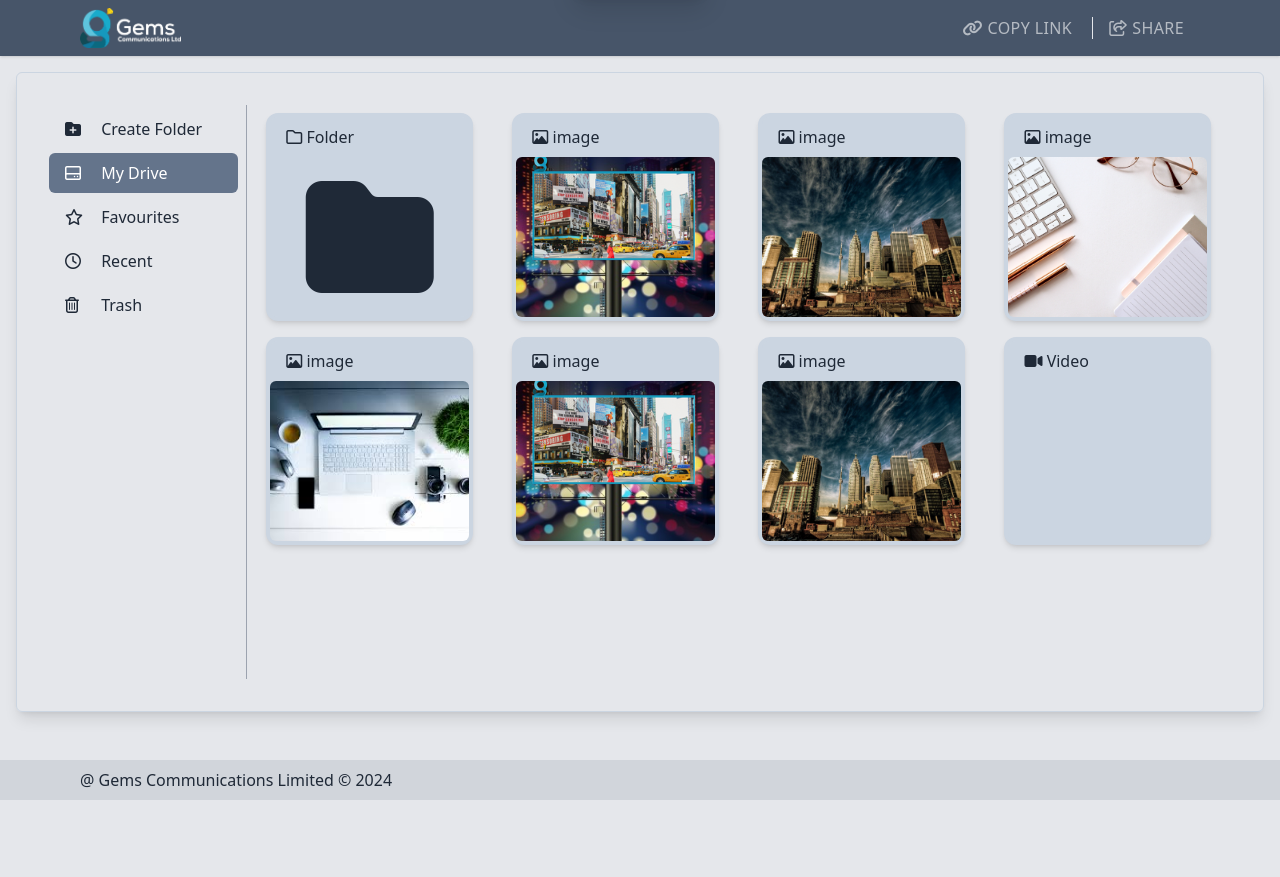
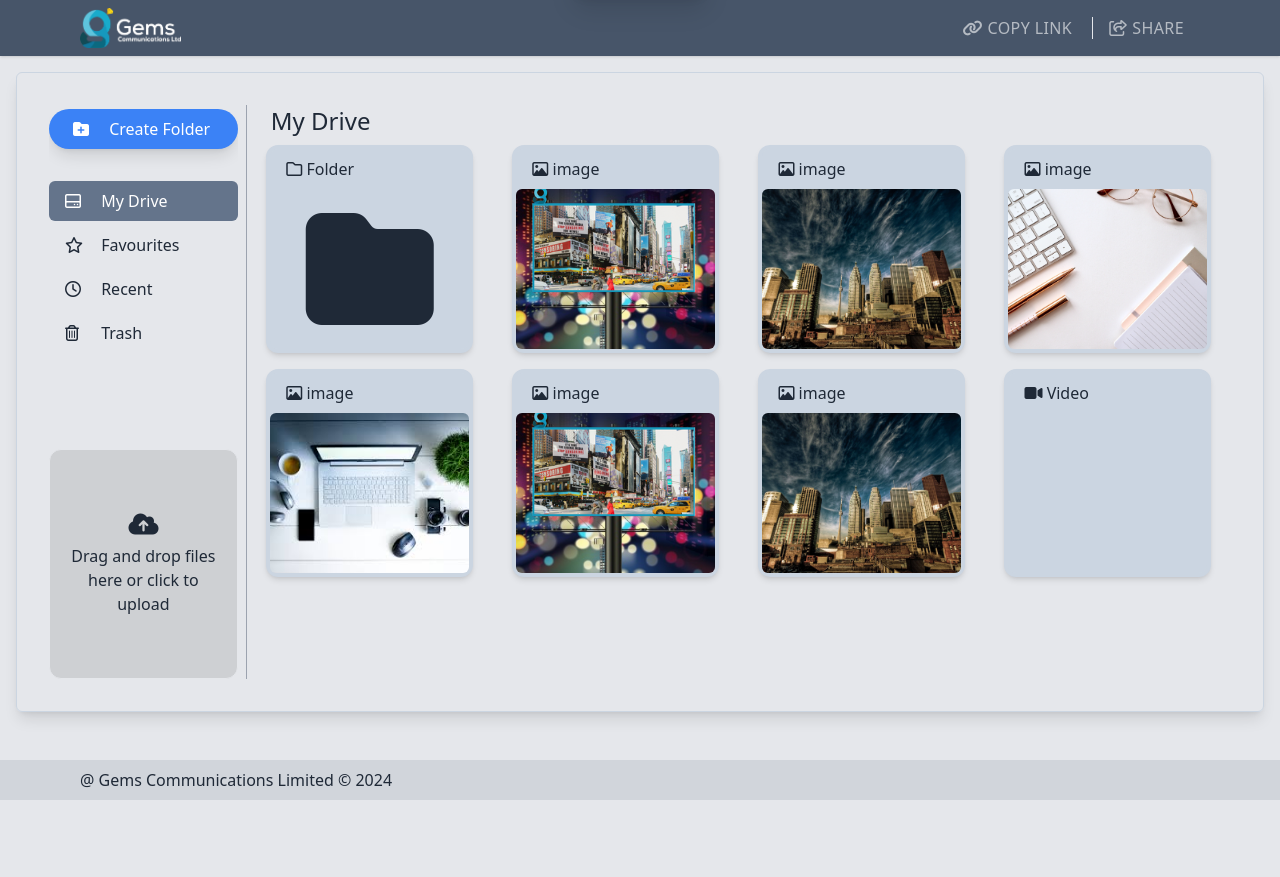
Before and after one commit to IAMA3I3/gemscompliancedrive, a PHP site: page / in a window 1280 px wide. Shown: the top 877 px of the page. Run offline with PHP 8.4, Linux system fonts and the light colour scheme; some libraries are stand-ins or nearby versions; grey boxes are pictures that could not be loaded.

Commit message:
update-240116

```diff
--- /dev/null
+++ b/public/favourite.php
@@ -0,0 +1,93 @@
+<div class=" h-full w-full p-2 pt-0 overflow-x-hidden overflow-y-auto scrollbar" id="sub-screen" mode="FAVOURITES">
+    <!--  -->
+    <div class=" pl-4">
+        <div class=" text-2xl mb-2">Favourites</div>
+    </div>
+    <!--  -->
+    <div class=" grid grid-cols-1 sm:grid-cols-2 md:grid-cols-4 gap-4 *:m-auto">
+        <!--  -->
+        <div class=" w-[90%] rounded-xl shadow-md border-4 border-slate-300 bg-slate-300" id="main-body-item">
+            <div class=" py-2 px-4 w-full truncate overflow-hidden z-10">
+                <i class="fa-regular fa-folder"></i>
+                <span class="">Folder</span>
+            </div>
+            <div class=" h-40 overflow-hidden rounded-md">
+                <div class=" h-full flex items-center justify-center text-6xl md:text-9xl">
+                    <i class="fa-solid fa-folder"></i>
+                </div>
+            </div>
+        </div>
+        <!--  -->
+        <div class=" w-[90%] rounded-xl shadow-md border-4 border-slate-300 bg-slate-300" id="main-body-item">
+            <div class=" py-2 px-4 w-full truncate overflow-hidden z-10">
+                <i class="fa-regular fa-image"></i>
+                <span class="">image</span>
+            </div>
+            <div class=" h-40 overflow-hidden rounded-md">
+                <img id="img" src="assets/b.png" alt="" class=" cursor-pointer w-full h-full object-cover transition hover:scale-105">
+            </div>
+        </div>
+        <!--  -->
+        <div class=" w-[90%] rounded-xl shadow-md border-4 border-slate-300 bg-slate-300" id="main-body-item">
+            <div class=" py-2 px-4 w-full truncate overflow-hidden">
+                <i class="fa-regular fa-image"></i>
+                <span class="">image</span>
+            </div>
+            <div class=" h-40 overflow-hidden rounded-md">
+                <img id="img" src="assets/city.jpg" alt="" class=" cursor-pointer w-full h-full object-cover transition hover:scale-105">
+            </div>
+        </div>
+        <!--  -->
+        <div class=" w-[90%] rounded-xl shadow-md border-4 border-slate-300 bg-slate-300" id="main-body-item">
+            <div class=" py-2 px-4 w-full truncate overflow-hidden">
+                <i class="fa-regular fa-image"></i>
+                <span class="">image</span>
+            </div>
+            <div class=" h-40 overflow-hidden rounded-md">
+                <img id="img" src="assets/desk-2.jpg" alt="" class=" cursor-pointer w-full h-full object-cover transition hover:scale-105">
+            </div>
+        </div>
+        <!--  -->
+        <div class=" w-[90%] rounded-xl shadow-md border-4 border-slate-300 bg-slate-300" id="main-body-item">
+            <div class=" py-2 px-4 w-full truncate overflow-hidden">
+                <i class="fa-regular fa-image"></i>
+                <span class="">image</span>
+            </div>
+            <div class=" h-40 overflow-hidden rounded-md">
+                <img id="img" src="assets/images.jpeg" alt="" class=" cursor-pointer w-full h-full object-cover transition hover:scale-105">
+            </div>
+        </div>
+        <!--  -->
+        <div class=" w-[90%] rounded-xl shadow-md border-4 border-slate-300 bg-slate-300" id="main-body-item">
+            <div class=" py-2 px-4 w-full truncate overflow-hidden">
+                <i class="fa-regular fa-image"></i>
+                <span class="">image</span>
+            </div>
+            <div class=" h-40 overflow-hidden rounded-md">
+                <img id="img" src="assets/b.png" alt="" class=" cursor-pointer w-full h-full object-cover transition hover:scale-105">
+            </div>
+        </div>
+        <!--  -->
+        <div class=" w-[90%] rounded-xl shadow-md border-4 border-slate-300 bg-slate-300" id="main-body-item">
+            <div class=" py-2 px-4 w-full truncate overflow-hidden">
+                <i class="fa-regular fa-image"></i>
+                <span class="">image</span>
+            </div>
+            <div class=" h-40 overflow-hidden rounded-md">
+                <img id="img" src="assets/city.jpg" alt="" class=" cursor-pointer w-full h-full object-cover transition hover:scale-105">
+            </div>
+        </div>
+        <!--  -->
+        <div class=" w-[90%] rounded-xl shadow-md border-4 border-slate-300 bg-slate-300" id="main-body-item">
+            <div class=" py-2 px-4 w-full truncate overflow-hidden">
+                <i class="fa-solid fa-video"></i>
+                <span class="">Video</span>
+            </div>
+            <div class=" h-40 overflow-hidden rounded-md">
+                <video id="img" src="assets/video.mp4" class=" cursor-pointer w-full h-full object-cover transition hover:scale-105"></video>
+            </div>
+        </div>
+        <!--  -->
+    </div>
+    <!--  -->
+</div>
--- /dev/null
+++ b/public/includes/api.php
@@ -0,0 +1,3 @@
+<?php
+
+echo "Successful";
--- a/public/index.php
+++ b/public/index.php
@@ -1,6 +1,5 @@
 <?php
 
-include_once './includes/session.php';
 include './includes/functions.php';
 include './components/header.php';
 ?>
@@ -20,9 +19,9 @@ include './components/header.php';
         <!-- left bar -->
         <div class=" w-[20%] h-full border-r border-gray-400 pr-1 md:pr-2">
             <!--  -->
-            <div class=" h-full w-full overflow-x-hidden overflow-y-auto scrollbar *:truncate *:my-1">
+            <div class="h-full md:h-[60%] w-full overflow-x-hidden overflow-y-auto scrollbar *:truncate *:my-1 first:*:mb-8">
                 <!--  -->
-                <div class=" cursor-pointer py-2 px-4 rounded-md hover:bg-slate-300 active:bg-slate-500 active:text-white">
+                <div class=" cursor-pointer py-2 px-6 rounded-full bg-blue-500 text-white hover:bg-blue-400 active:scale-95 active:text-white shadow-lg">
                     <i class="fa-solid fa-folder-plus w-8"></i>
                     <span>Create Folder</span>
                 </div>
@@ -49,98 +48,31 @@ include './components/header.php';
                 <!--  -->
             </div>
             <!--  -->
+            <!-- upload -->
+            <div class=" hidden md:inline-block h-[40%]">
+                <label class=" rounded-xl h-full flex justify-center items-center flex-col text-center p-4 border cursor-pointer" id="drop-zone">
+                    <i class="fa-solid fa-cloud-arrow-up text-2xl mb-2"></i>
+                    <span>Drag and drop files here or click to upload</span>
+                    <input onchange="uploadFiles(this.files)" type="file" class=" hidden" name="" id="upload-input" multiple>
+                    <!-- progress bar -->
+                    <div class=" w-full mt-2" id="prog-container">
+                        <div class=" w-full h-2 rounded-full bg-gray-400" id="prog">
+                            <div class=" h-full rounded-full bg-blue-500" id="prog-thumb"></div>
+                        </div>
+                        <div class="" id="prog-per">0%</div>
+                    </div>
+                    <!--  -->
+                </label>
+            </div>
+            <!--  -->
+            <!--  -->
         </div>
         <!--  -->
         <!-- main body -->
-        <div class=" h-full w-full p-2 overflow-x-hidden overflow-y-auto scrollbar">
-            <!--  -->
-            <div class=" grid grid-cols-1 sm:grid-cols-2 md:grid-cols-4 gap-4 *:m-auto">
-                <!--  -->
-                <div class=" w-[90%] rounded-xl shadow-md border-4 border-slate-300 bg-slate-300" id="main-body-item">
-                    <div class=" py-2 px-4 w-full truncate overflow-hidden z-10">
-                        <i class="fa-regular fa-folder"></i>
-                        <span class="">Folder</span>
-                    </div>
-                    <div class=" h-40 overflow-hidden rounded-md">
-                        <div class=" h-full flex items-center justify-center text-6xl md:text-9xl">
-                            <i class="fa-solid fa-folder"></i>
-                        </div>
-                    </div>
-                </div>
-                <!--  -->
-                <div class=" w-[90%] rounded-xl shadow-md border-4 border-slate-300 bg-slate-300" id="main-body-item">
-                    <div class=" py-2 px-4 w-full truncate overflow-hidden z-10">
-                        <i class="fa-regular fa-image"></i>
-                        <span class="">image</span>
-                    </div>
-                    <div class=" h-40 overflow-hidden rounded-md">
-                        <img id="img" src="assets/b.png" alt="" class=" cursor-pointer w-full h-full object-cover transition hover:scale-105">
-                    </div>
-                </div>
-                <!--  -->
-                <div class=" w-[90%] rounded-xl shadow-md border-4 border-slate-300 bg-slate-300" id="main-body-item">
-                    <div class=" py-2 px-4 w-full truncate overflow-hidden">
-                        <i class="fa-regular fa-image"></i>
-                        <span class="">image</span>
-                    </div>
-                    <div class=" h-40 overflow-hidden rounded-md">
-                        <img id="img" src="assets/city.jpg" alt="" class=" cursor-pointer w-full h-full object-cover transition hover:scale-105">
-                    </div>
-                </div>
-                <!--  -->
-                <div class=" w-[90%] rounded-xl shadow-md border-4 border-slate-300 bg-slate-300" id="main-body-item">
-                    <div class=" py-2 px-4 w-full truncate overflow-hidden">
-                        <i class="fa-regular fa-image"></i>
-                        <span class="">image</span>
-                    </div>
-                    <div class=" h-40 overflow-hidden rounded-md">
-                        <img id="img" src="assets/desk-2.jpg" alt="" class=" cursor-pointer w-full h-full object-cover transition hover:scale-105">
-                    </div>
-                </div>
-                <!--  -->
-                <div class=" w-[90%] rounded-xl shadow-md border-4 border-slate-300 bg-slate-300" id="main-body-item">
-                    <div class=" py-2 px-4 w-full truncate overflow-hidden">
-                        <i class="fa-regular fa-image"></i>
-                        <span class="">image</span>
-                    </div>
-                    <div class=" h-40 overflow-hidden rounded-md">
-                        <img id="img" src="assets/images.jpeg" alt="" class=" cursor-pointer w-full h-full object-cover transition hover:scale-105">
-                    </div>
-                </div>
-                <!--  -->
-                <div class=" w-[90%] rounded-xl shadow-md border-4 border-slate-300 bg-slate-300" id="main-body-item">
-                    <div class=" py-2 px-4 w-full truncate overflow-hidden">
-                        <i class="fa-regular fa-image"></i>
-                        <span class="">image</span>
-                    </div>
-                    <div class=" h-40 overflow-hidden rounded-md">
-                        <img id="img" src="assets/b.png" alt="" class=" cursor-pointer w-full h-full object-cover transition hover:scale-105">
-                    </div>
-                </div>
-                <!--  -->
-                <div class=" w-[90%] rounded-xl shadow-md border-4 border-slate-300 bg-slate-300" id="main-body-item">
-                    <div class=" py-2 px-4 w-full truncate overflow-hidden">
-                        <i class="fa-regular fa-image"></i>
-                        <span class="">image</span>
-                    </div>
-                    <div class=" h-40 overflow-hidden rounded-md">
-                        <img id="img" src="assets/city.jpg" alt="" class=" cursor-pointer w-full h-full object-cover transition hover:scale-105">
-                    </div>
-                </div>
-                <!--  -->
-                <div class=" w-[90%] rounded-xl shadow-md border-4 border-slate-300 bg-slate-300" id="main-body-item">
-                    <div class=" py-2 px-4 w-full truncate overflow-hidden">
-                        <i class="fa-solid fa-video"></i>
-                        <span class="">Video</span>
-                    </div>
-                    <div class=" h-40 overflow-hidden rounded-md">
-                        <video id="img" src="assets/video.mp4" class=" cursor-pointer w-full h-full object-cover transition hover:scale-105"></video>
-                    </div>
-                </div>
-                <!--  -->
-            </div>
-            <!--  -->
-        </div>
+        <?php
+        include './my_drive.php';
+        include './favourite.php';
+        ?>
         <!--  -->
     </div>
     <!--  -->
--- /dev/null
+++ b/public/my_drive.php
@@ -0,0 +1,94 @@
+<div class=" is-active h-full w-full p-2 pt-0 overflow-x-hidden overflow-y-auto scrollbar" id="sub-screen" mode="MYDRIVE">
+    <!--  -->
+    <div class=" pl-4">
+        <div class=" text-2xl mb-2">My Drive</div>
+        <!-- <div class=" text-sm font-semibold text-gray-500 mb-2">Drag and drop files here to upload</div> -->
+    </div>
+    <!--  -->
+    <div class=" grid grid-cols-1 sm:grid-cols-2 md:grid-cols-4 gap-4 *:m-auto">
+        <!--  -->
+        <div class=" w-[90%] rounded-xl shadow-md border-4 border-slate-300 bg-slate-300" id="main-body-item">
+            <div class=" py-2 px-4 w-full truncate overflow-hidden z-10">
+                <i class="fa-regular fa-folder"></i>
+                <span class="">Folder</span>
+            </div>
+            <div class=" h-40 overflow-hidden rounded-md">
+                <div class=" h-full flex items-center justify-center text-6xl md:text-9xl">
+                    <i class="fa-solid fa-folder"></i>
+                </div>
+            </div>
+        </div>
+        <!--  -->
+        <div class=" w-[90%] rounded-xl shadow-md border-4 border-slate-300 bg-slate-300" id="main-body-item">
+            <div class=" py-2 px-4 w-full truncate overflow-hidden z-10">
+                <i class="fa-regular fa-image"></i>
+                <span class="">image</span>
+            </div>
+            <div class=" h-40 overflow-hidden rounded-md">
+                <img id="img" src="assets/b.png" alt="" class=" cursor-pointer w-full h-full object-cover transition hover:scale-105">
+            </div>
+        </div>
+        <!--  -->
+        <div class=" w-[90%] rounded-xl shadow-md border-4 border-slate-300 bg-slate-300" id="main-body-item">
+            <div class=" py-2 px-4 w-full truncate overflow-hidden">
+                <i class="fa-regular fa-image"></i>
+                <span class="">image</span>
+            </div>
+            <div class=" h-40 overflow-hidden rounded-md">
+                <img id="img" src="assets/city.jpg" alt="" class=" cursor-pointer w-full h-full object-cover transition hover:scale-105">
+            </div>
+        </div>
+        <!--  -->
+        <div class=" w-[90%] rounded-xl shadow-md border-4 border-slate-300 bg-slate-300" id="main-body-item">
+            <div class=" py-2 px-4 w-full truncate overflow-hidden">
+                <i class="fa-regular fa-image"></i>
+                <span class="">image</span>
+            </div>
+            <div class=" h-40 overflow-hidden rounded-md">
+                <img id="img" src="assets/desk-2.jpg" alt="" class=" cursor-pointer w-full h-full object-cover transition hover:scale-105">
+            </div>
+        </div>
+        <!--  -->
+        <div class=" w-[90%] rounded-xl shadow-md border-4 border-slate-300 bg-slate-300" id="main-body-item">
+            <div class=" py-2 px-4 w-full truncate overflow-hidden">
+                <i class="fa-regular fa-image"></i>
+                <span class="">image</span>
+            </div>
+            <div class=" h-40 overflow-hidden rounded-md">
+                <img id="img" src="assets/images.jpeg" alt="" class=" cursor-pointer w-full h-full object-cover transition hover:scale-105">
+            </div>
+        </div>
+        <!--  -->
+        <div class=" w-[90%] rounded-xl shadow-md border-4 border-slate-300 bg-slate-300" id="main-body-item">
+            <div class=" py-2 px-4 w-full truncate overflow-hidden">
+                <i class="fa-regular fa-image"></i>
+                <span class="">image</span>
+            </div>
+            <div class=" h-40 overflow-hidden rounded-md">
+                <img id="img" src="assets/b.png" alt="" class=" cursor-pointer w-full h-full object-cover transition hover:scale-105">
+            </div>
+        </div>
+        <!--  -->
+        <div class=" w-[90%] rounded-xl shadow-md border-4 border-slate-300 bg-slate-300" id="main-body-item">
+            <div class=" py-2 px-4 w-full truncate overflow-hidden">
+                <i class="fa-regular fa-image"></i>
+                <span class="">image</span>
+            </div>
+            <div class=" h-40 overflow-hidden rounded-md">
+                <img id="img" src="assets/city.jpg" alt="" class=" cursor-pointer w-full h-full object-cover transition hover:scale-105">
+            </div>
+        </div>
+        <!--  -->
+        <div class=" w-[90%] rounded-xl shadow-md border-4 border-slate-300 bg-slate-300" id="main-body-item">
+            <div class=" py-2 px-4 w-full truncate overflow-hidden">
+                <i class="fa-solid fa-video"></i>
+                <span class="">Video</span>
+            </div>
+            <div class=" h-40 overflow-hidden rounded-md">
+                <video id="img" src="assets/video.mp4" class=" cursor-pointer w-full h-full object-cover transition hover:scale-105"></video>
+            </div>
+        </div>
+        <!--  -->
+    </div>
+    <!--  -->
+</div>
--- a/public/src/script.js
+++ b/public/src/script.js
@@ -92,6 +92,7 @@ copyBtn.onclick = () => {
 
 // mode
 const leftBarItems = document.querySelectorAll('#left-bar-item')
+const subScreens = document.querySelectorAll('#sub-screen')
 
 let currentMode = "MYDRIVE"
 
@@ -104,8 +105,20 @@ leftBarItems.forEach((item) => {
             i.classList.remove('is-active')
         })
 
+        subScreens.forEach((i) => {
+            i.classList.remove('is-active')
+        })
+
         if (currentMode === mode) {
             item.classList.add('is-active')
+
+            subScreens.forEach((i) => {
+                let screenMode = i.getAttribute('mode')
+
+                if (currentMode === screenMode) {
+                    i.classList.add('is-active')
+                }
+            })
         }
     }
 })
@@ -145,3 +158,109 @@ mainBodyItems.forEach((item) => {
 window.onclick = () => {
     menu.classList.remove('show')
 }
+
+
+
+// send file
+// const uploadInput = document.querySelector('#upload-input')
+const progressBar = document.querySelector('#prog-thumb')
+const progressPer = document.querySelector('#prog-per')
+const progressContainer = document.querySelector('#prog-container')
+
+// uploadInput.onchange = (e) => {
+
+//     console.log(e)
+
+//     // upload.send(e.files[0])
+// }
+
+
+
+
+// server request
+let uploading = false
+
+const uploadFiles = (files) => {
+
+    if (uploading) {
+        alert('File upload in progress')
+        return
+    }
+
+    uploading = true
+
+    let myForm = new FormData() // create form object
+
+    for (let i = 0; i < files.length; i++) {
+        myForm.append('file' + i, files[i])
+    }
+
+    progressContainer.classList.add('show')
+    progressBar.style.width = '0%'
+    progressPer.innerHTML = '0%'
+
+    let xhr = new XMLHttpRequest() // create object for making request
+
+    // console.log(xhr)
+
+    xhr.onerror = () => {
+        console.log('Error dey oo, u ar doin d rubbish')
+    }
+
+    // console.log(xhr.upload)
+
+    xhr.upload.onprogress = (e) => {
+
+        let percent = Math.round(e.loaded / e.total * 100)
+        // console.log(percent)
+        progressBar.style.width = percent + '%'
+        progressPer.innerHTML = percent + '%'
+    }
+
+    xhr.onreadystatechange = () => {
+
+        if (xhr.readyState == 4) { // last state that will determine if success or fail
+
+            uploading = false
+
+            if (xhr.status == 200) { // 200: connection is okay
+                alert(xhr.responseText)
+                progressContainer.classList.remove('show')
+                progressBar.style.width = '0%'
+                progressPer.innerHTML = '0%'
+            } else {
+                // console.log(xhr)
+                console.log(xhr.responseText)
+                console.log('Error oo, Gbagam')
+            }
+        }
+    }
+
+    xhr.open('post', 'includes/api.php', true) // open
+    xhr.send(myForm) // send set of data
+}
+
+
+
+
+// drag n drop
+const dropZone = document.querySelector('#drop-zone')
+
+dropZone.ondrop = (e) => {
+    e.preventDefault()
+
+    dropZone.classList.remove('highlight')
+    // console.log(e.dataTransfer.files)
+    uploadFiles(e.dataTransfer.files)
+}
+
+dropZone.ondragover = (e) => {
+    e.preventDefault()
+
+    dropZone.classList.add('highlight')
+}
+
+dropZone.ondragleave = () => {
+
+    dropZone.classList.remove('highlight')
+}
--- a/public/src/styles.css
+++ b/public/src/styles.css
@@ -599,12 +599,29 @@ textarea {
   color: rgb(255 255 255 / var(--tw-text-opacity));
 }
 
-#menu {
+#prog-container,
+    #sub-screen,
+    #menu {
   display: none;
 }
 
-#menu.show {
+#prog-container.show,
+    #sub-screen.is-active,
+    #menu.show {
   display: inline-block;
+}
+
+#drop-zone {
+  background-color: rgb(0 0 0 / 0.1);
+}
+
+#drop-zone:hover {
+  background-color: rgb(0 0 0 / 0.15);
+}
+
+#drop-zone.highlight {
+  --tw-bg-opacity: 1;
+  background-color: rgb(147 197 253 / var(--tw-bg-opacity));
 }
 
 *, ::before, ::after {
@@ -913,6 +930,10 @@ textarea {
   margin-bottom: 0.5rem;
 }
 
+.mb-2 {
+  margin-bottom: 0.5rem;
+}
+
 .mt-2 {
   margin-top: 0.5rem;
 }
@@ -1016,12 +1037,20 @@ textarea {
   display: none;
 }
 
+.h-2 {
+  height: 0.5rem;
+}
+
 .h-40 {
   height: 10rem;
 }
 
 .h-8 {
   height: 2rem;
+}
+
+.h-\[40\%\] {
+  height: 40%;
 }
 
 .h-\[75vh\] {
@@ -2090,11 +2119,21 @@ textarea {
   background-color: rgb(0 0 0 / 0.4);
 }
 
+.bg-blue-500 {
+  --tw-bg-opacity: 1;
+  background-color: rgb(59 130 246 / var(--tw-bg-opacity));
+}
+
 .bg-gray-300 {
   --tw-bg-opacity: 1;
   background-color: rgb(209 213 219 / var(--tw-bg-opacity));
 }
 
+.bg-gray-400 {
+  --tw-bg-opacity: 1;
+  background-color: rgb(156 163 175 / var(--tw-bg-opacity));
+}
+
 .bg-green-400\/50 {
   background-color: rgb(74 222 128 / 0.5);
 }
@@ -2246,13 +2285,26 @@ textarea {
   padding-right: 1.25rem;
 }
 
+.px-6 {
+  padding-left: 1.5rem;
+  padding-right: 1.5rem;
+}
+
 .py-2 {
   padding-top: 0.5rem;
   padding-bottom: 0.5rem;
 }
 
+.pl-4 {
+  padding-left: 1rem;
+}
+
 .pr-1 {
   padding-right: 0.25rem;
+}
+
+.pt-0 {
+  padding-top: 0px;
 }
 
 .text-left {
@@ -2330,6 +2382,10 @@ textarea {
   font-weight: 700;
 }
 
+.font-semibold {
+  font-weight: 600;
+}
+
 .uppercase {
   text-transform: uppercase;
 }
@@ -2405,6 +2461,11 @@ textarea {
 .text-blue-500 {
   --tw-text-opacity: 1;
   color: rgb(59 130 246 / var(--tw-text-opacity));
+}
+
+.text-gray-500 {
+  --tw-text-opacity: 1;
+  color: rgb(107 114 128 / var(--tw-text-opacity));
 }
 
 .text-green-900 {
@@ -2856,12 +2917,21 @@ textarea {
   padding-bottom: 0.5rem;
 }
 
+.first\:\*\:mb-8 > *:first-child {
+  margin-bottom: 2rem;
+}
+
 .hover\:scale-105:hover {
   --tw-scale-x: 1.05;
   --tw-scale-y: 1.05;
   transform: translate(var(--tw-translate-x), var(--tw-translate-y)) rotate(var(--tw-rotate)) skewX(var(--tw-skew-x)) skewY(var(--tw-skew-y)) scaleX(var(--tw-scale-x)) scaleY(var(--tw-scale-y));
 }
 
+.hover\:bg-blue-400:hover {
+  --tw-bg-opacity: 1;
+  background-color: rgb(96 165 250 / var(--tw-bg-opacity));
+}
+
 .hover\:bg-slate-300:hover {
   --tw-bg-opacity: 1;
   background-color: rgb(203 213 225 / var(--tw-bg-opacity));
@@ -2904,9 +2974,10 @@ textarea {
   text-align: center;
 }
 
-.active\:bg-slate-500:active {
-  --tw-bg-opacity: 1;
-  background-color: rgb(100 116 139 / var(--tw-bg-opacity));
+.active\:scale-95:active {
+  --tw-scale-x: .95;
+  --tw-scale-y: .95;
+  transform: translate(var(--tw-translate-x), var(--tw-translate-y)) rotate(var(--tw-rotate)) skewX(var(--tw-skew-x)) skewY(var(--tw-skew-y)) scaleX(var(--tw-scale-x)) scaleY(var(--tw-scale-y));
 }
 
 .active\:text-blue-600:active {
@@ -2946,8 +3017,16 @@ textarea {
 }
 
 @media (min-width: 768px) {
+  .md\:inline-block {
+    display: inline-block;
+  }
+
   .md\:h-10 {
     height: 2.5rem;
+  }
+
+  .md\:h-\[60\%\] {
+    height: 60%;
   }
 
   .md\:h-\[80vh\] {
```
Also changed, not shown: main.css (+10 -0 lines), public/assets/loading.gif (added).
